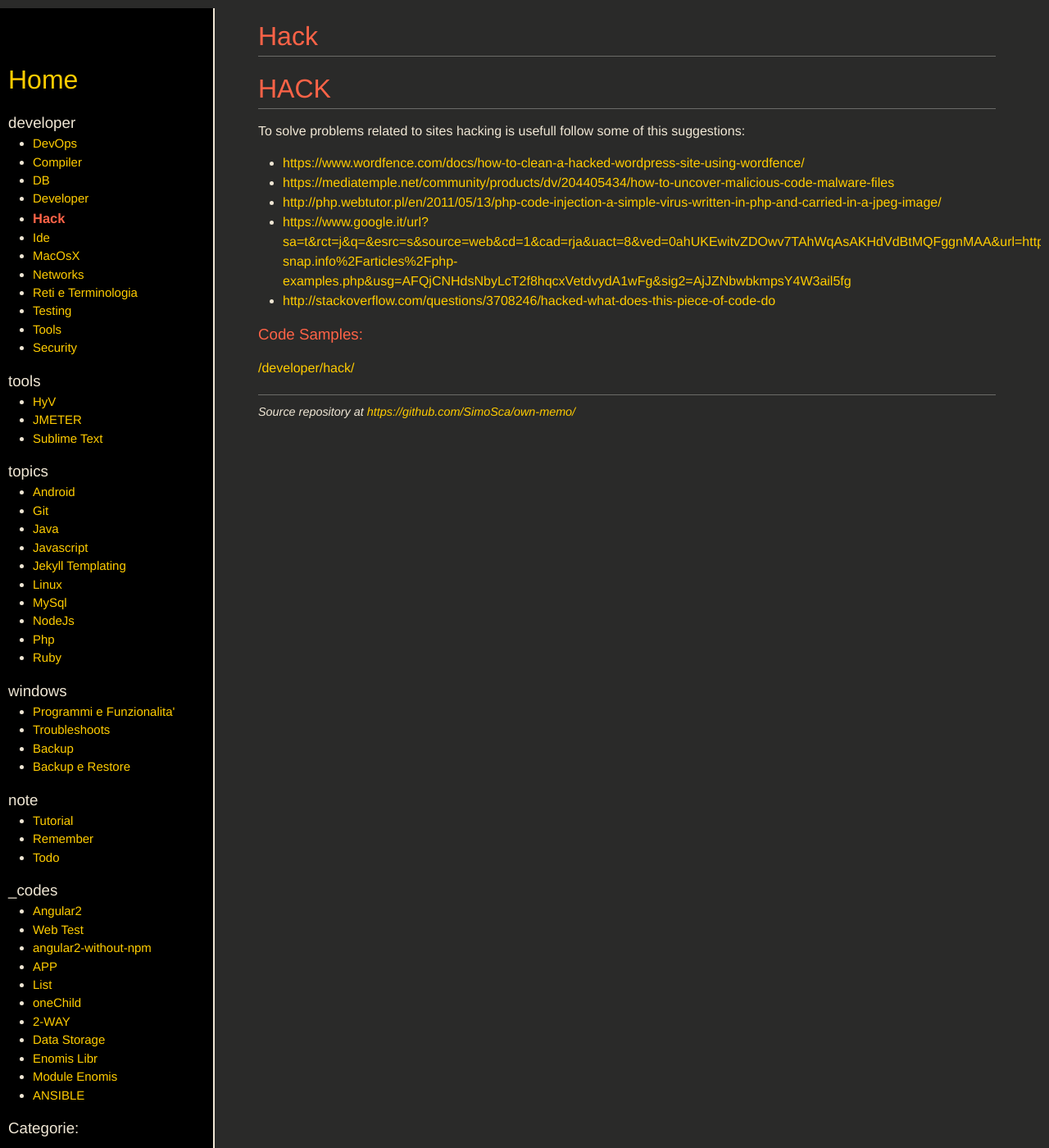
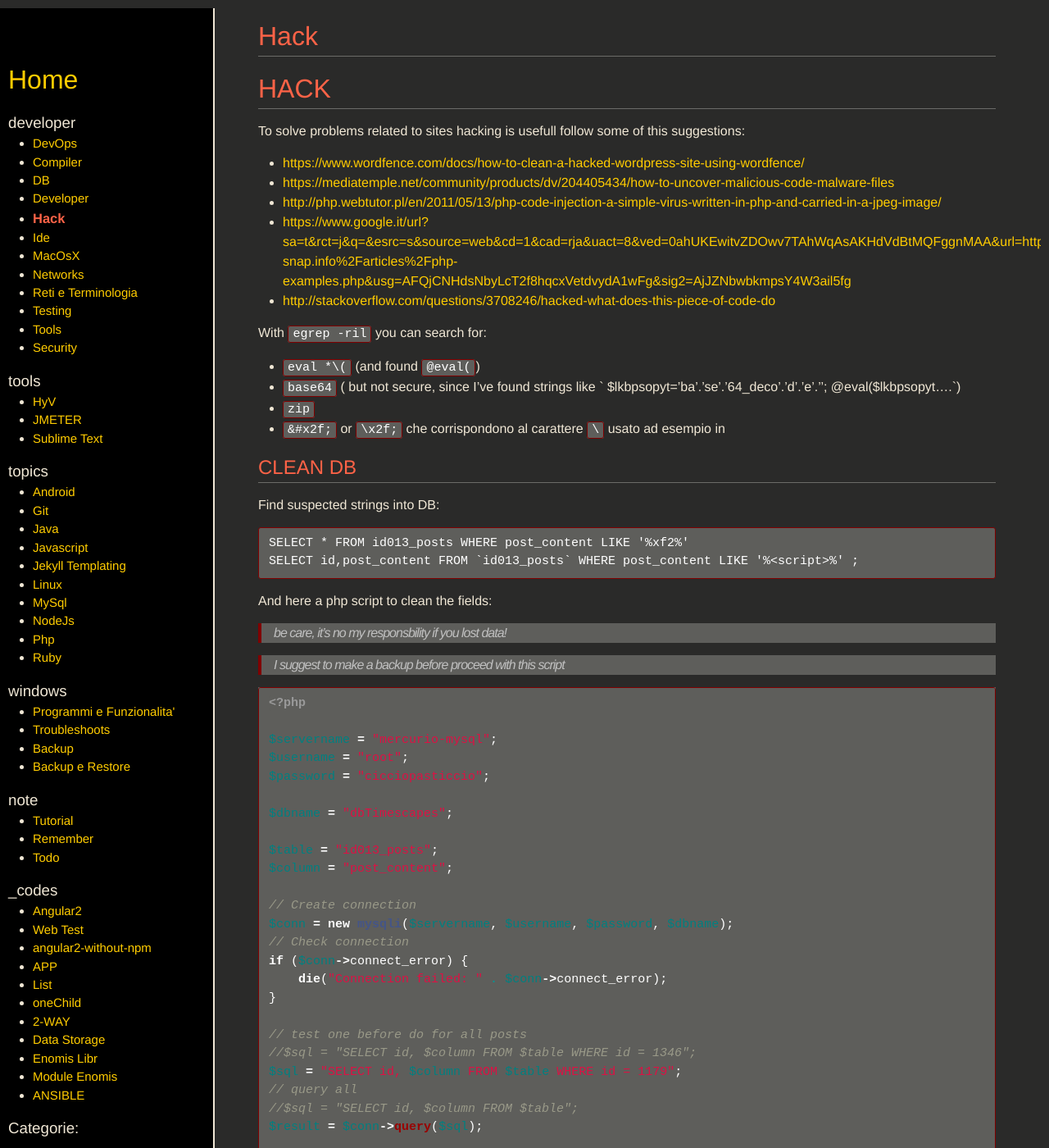
Before and after one commit to SimoSca/own-memo, a Jekyll site: the page built from _pages/developer/hack.md, in a window 1280 px wide and 1400 px high. Shown: the whole window at 82% size. Built offline with Jekyll 4.4.1, drawn with Linux system fonts in a browser that asks for light colours; nearby versions of some CDN libraries; some of the changed text lies outside the part shown.

Commit message:
[new] added fix-hacked database script

`````diff
--- a/_pages/developer/hack.md
+++ b/_pages/developer/hack.md
@@ -14,3 +14,109 @@
 - [http://php.webtutor.pl/en/2011/05/13/php-code-injection-a-simple-virus-written-in-php-and-carried-in-a-jpeg-image/](http://php.webtutor.pl/en/2011/05/13/php-code-injection-a-simple-virus-written-in-php-and-carried-in-a-jpeg-image/)
 - [https://www.google.it/url?sa=t&rct=j&q=&esrc=s&source=web&cd=1&cad=rja&uact=8&ved=0ahUKEwitvZDOwv7TAhWqAsAKHdVdBtMQFggnMAA&url=https%3A%2F%2Faw-snap.info%2Farticles%2Fphp-examples.php&usg=AFQjCNHdsNbyLcT2f8hqcxVetdvydA1wFg&sig2=AjJZNbwbkmpsY4W3ail5fg](https://www.google.it/url?sa=t&rct=j&q=&esrc=s&source=web&cd=1&cad=rja&uact=8&ved=0ahUKEwitvZDOwv7TAhWqAsAKHdVdBtMQFggnMAA&url=https%3A%2F%2Faw-snap.info%2Farticles%2Fphp-examples.php&usg=AFQjCNHdsNbyLcT2f8hqcxVetdvydA1wFg&sig2=AjJZNbwbkmpsY4W3ail5fg)
 - [http://stackoverflow.com/questions/3708246/hacked-what-does-this-piece-of-code-do](http://stackoverflow.com/questions/3708246/hacked-what-does-this-piece-of-code-do)
+
+
+
+With `egrep -ril` you can search for:
+
+- `eval *\(` (and found `@eval(`)
+- `base64` ( but not secure, since I've found strings like ` $lkbpsopyt='ba'.'se'.'64_deco'.'d'.'e'.''; @eval($lkbpsopyt....`)
+- `zip`
+- `&#x2f;` or `\x2f;` che corrispondono al carattere `\` usato ad esempio in
+
+
+
+
+CLEAN DB
+--------
+
+Find suspected strings into DB:
+
+````mysql
+SELECT * FROM id013_posts WHERE post_content LIKE '%xf2%'
+SELECT id,post_content FROM `id013_posts` WHERE post_content LIKE '%<script>%' ;
+````
+
+
+And here a php script to clean the fields:
+>be care, it's no my responsbility if you lost data!
+
+>I suggest to make a backup before proceed with this script
+
+````php
+<?php
+
+$servername = "mercurio-mysql";
+$username = "root";
+$password = "cicciopasticcio";
+
+$dbname = "dbTimescapes";
+
+$table = "id013_posts";
+$column = "post_content";
+
+// Create connection
+$conn = new mysqli($servername, $username, $password, $dbname);
+// Check connection
+if ($conn->connect_error) {
+    die("Connection failed: " . $conn->connect_error);
+}
+
+// test one before do for all posts
+//$sql = "SELECT id, $column FROM $table WHERE id = 1346";
+$sql = "SELECT id, $column FROM $table WHERE id = 1179";
+// query all
+//$sql = "SELECT id, $column FROM $table";
+$result = $conn->query($sql);
+
+
+// REGEX
+
+// remove scripts with unicode paths
+$unicode = 'var *_0x';
+// remove suspected function
+$func = '\(function.*window\.location=';
+// base64 code with eval
+$evalbase='var *BDZUFIMGRY';
+
+// start with <script
+$startscript='\< *script[^\<]+';
+
+// remove up to <\script>
+$endscript = '[^\<]+\< *\/ *script *\>';
+
+// empty script
+$emptyscript='\< *script *\> *\< *\/ *script *\>';
+
+$hackRegex = "({$startscript}{$unicode}{$endscript})|({$startscript}{$func}{$endscript})|({$startscript}{$evalbase}{$endscript})|({$emptyscript})";
+
+
+if ($result->num_rows > 0) {
+    // output data of each row
+    while($row = $result->fetch_assoc()) {
+        $id = $row["id"];
+        $oldContent = $row["post_content"];
+
+        $newContent = preg_replace(
+            "/$hackRegex/",
+            '', $oldContent);
+        $newContent = $conn->escape_string($newContent);
+        echo "$id \n";
+
+
+        $update = ("UPDATE $table SET $column='$newContent'  WHERE id='$id'");
+
+        $res=$conn->query($update);
+
+        if($res){
+            print 'Success! record updated / deleted';
+        }else{
+            print 'Error : ('. $conn->errno .') '. $conn->error;
+        }
+    }
+} else {
+    echo "0 results";
+}
+$conn->close();
+
+````
`````
